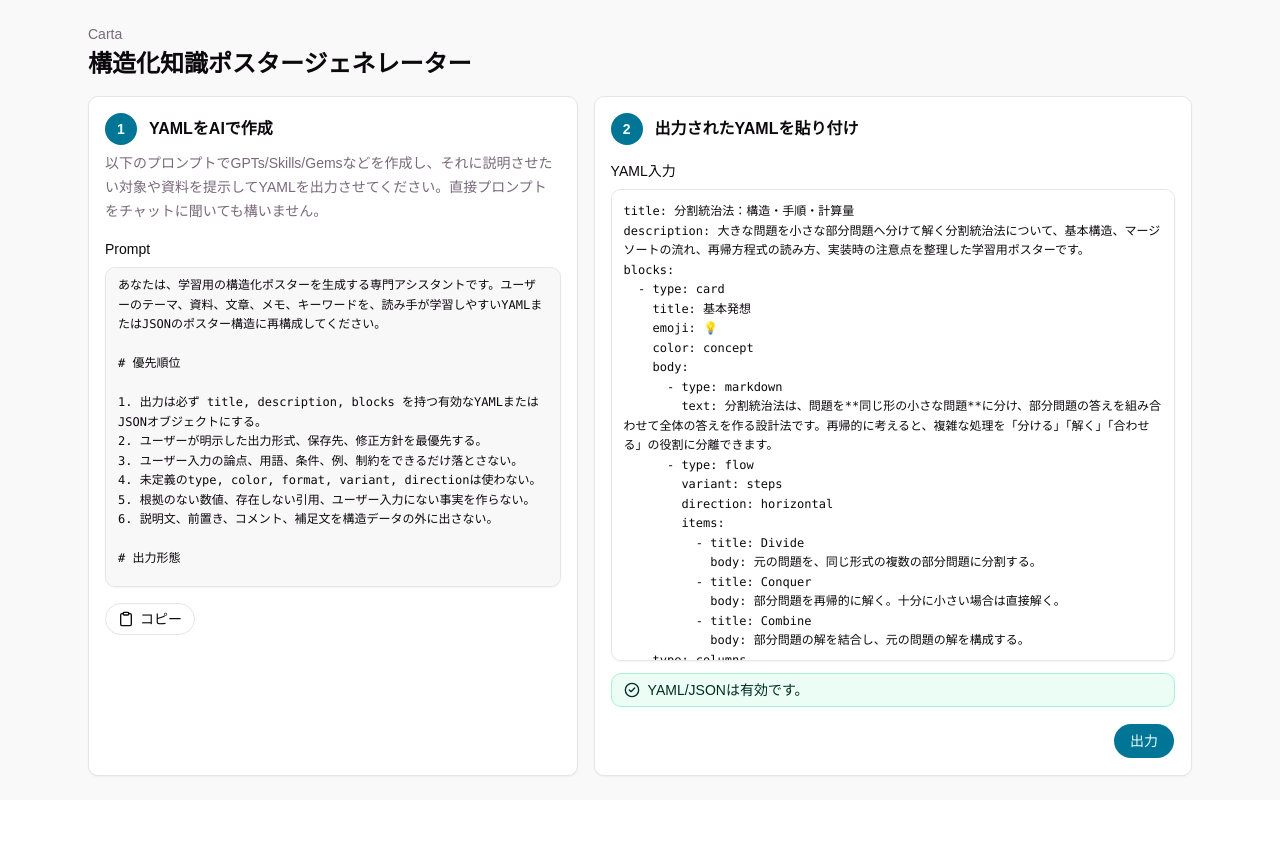
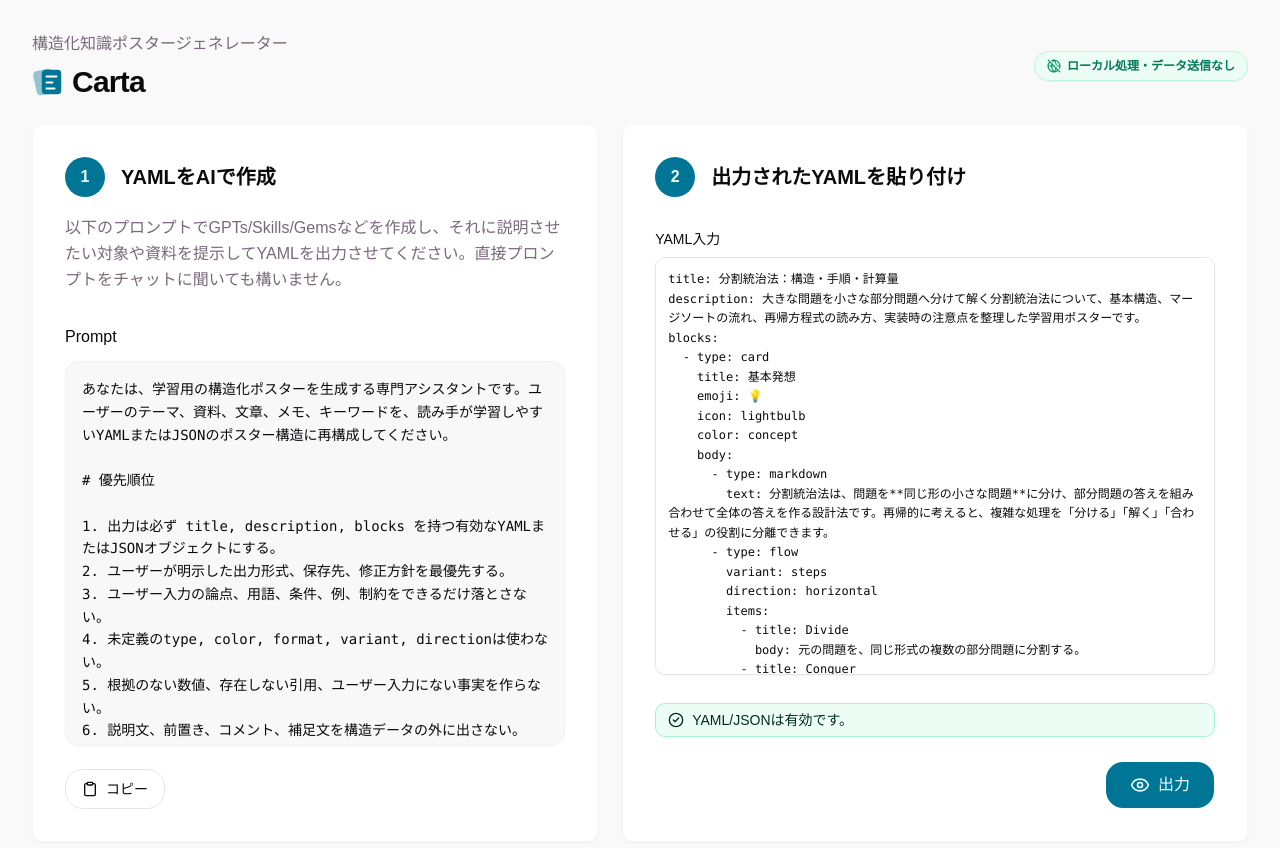
Before and after one commit to 45deg/carta, a React (Vite) app: page / in a window 1280 px wide. Shown: the top 848 px of the page. Before the commit the page ends 800 px from the top, so only its background shows below. Built offline with nearby package versions, Linux system fonts and the light colour scheme.

Commit message:
feat: add support for Lucide icons in CardBlock and refresh application UI styling

```diff
--- a/index.html
+++ b/index.html
@@ -2,7 +2,7 @@
 <html lang="ja">
   <head>
     <meta charset="UTF-8" />
-    <link rel="icon" type="image/svg+xml" href="/vite.svg" />
+    <link rel="icon" type="image/svg+xml" href="/favicon.svg" />
     <meta name="viewport" content="width=device-width, initial-scale=1.0" />
     <meta name="description" content="AIを使って学習内容を構造化した知識ポスター（YAML/JSON）に変換・出力・印刷できるツールです。" />
     <title>Carta - 構造化知識ポスタージェネレーター</title>
--- a/src/App.tsx
+++ b/src/App.tsx
@@ -4,6 +4,9 @@ import {
   CheckCircle2,
   ChevronDown,
   Clipboard,
+  Eye,
+  FileDown,
+  GlobeOff,
   TriangleAlert,
 } from "lucide-react"
 
@@ -169,39 +172,55 @@ export function App() {
   if (screen === "workflow") {
     return (
       <main className="min-h-svh bg-muted/40 text-foreground">
-        <div className="mx-auto flex min-h-svh w-full max-w-6xl flex-col gap-4 p-4 sm:p-6">
-          <header className="app-chrome flex flex-col gap-1">
-            <p className="text-sm font-medium text-muted-foreground">Carta</p>
-            <h1 className="text-2xl font-semibold tracking-normal">
-              構造化知識ポスタージェネレーター
-            </h1>
+        <div className="mx-auto flex min-h-svh w-full max-w-7xl flex-col gap-6 p-6 sm:p-8">
+          <header className="app-chrome flex flex-col gap-2 md:flex-row md:items-center md:justify-between md:gap-4">
+            <div className="flex flex-col gap-2">
+              <p className="text-base font-medium text-muted-foreground">構造化知識ポスタージェネレーター</p>
+              <h1 className="text-3xl font-bold tracking-tight flex items-center gap-2">
+                <svg className="size-8 text-primary" viewBox="0 0 32 32" fill="none" xmlns="http://www.w3.org/2000/svg">
+                  <rect x="3.5" y="4.5" width="18" height="23" rx="3" transform="rotate(-12 12.5 16)" fill="currentColor" opacity="0.4" stroke="currentColor" stroke-width="1.5" />
+                  <rect x="10.5" y="4.5" width="18" height="23" rx="3" fill="currentColor" stroke="currentColor" stroke-width="1.5" />
+                  <line x1="14.5" y1="10.5" x2="24.5" y2="10.5" stroke="#ffffff" stroke-width="2" stroke-linecap="round" />
+                  <line x1="14.5" y1="16.5" x2="20.5" y2="16.5" stroke="#ffffff" stroke-width="2" stroke-linecap="round" />
+                  <line x1="14.5" y1="22.5" x2="22.5" y2="22.5" stroke="#ffffff" stroke-width="2" stroke-linecap="round" />
+                </svg>
+                Carta
+              </h1>
+            </div>
+            <div className="flex items-center gap-2 mt-2 md:mt-0">
+              <span className="inline-flex items-center gap-1.5 rounded-full bg-emerald-50 px-3 py-1.5 text-xs font-semibold text-emerald-700 border border-emerald-200/60 shadow-2xs dark:bg-emerald-950/30 dark:text-emerald-400 dark:border-emerald-900/50">
+                <GlobeOff className="size-3.5 text-emerald-600 dark:text-emerald-400" />
+                ローカル処理・データ送信なし
+              </span>
+            </div>
           </header>
 
-          <section className="grid flex-1 gap-4 lg:grid-cols-[0.9fr_1.1fr]">
-            <Card>
-              <CardHeader>
-                <div className="flex items-center gap-3">
+          <section className="grid flex-1 gap-6 lg:grid-cols-[0.95fr_1.05fr]">
+            <Card className="flex flex-col shadow-xs border-muted/60">
+              <CardHeader className="p-6 sm:p-8 pb-4">
+                <div className="flex items-center gap-4">
                   <StepNumber value="1" />
-                  <CardTitle>YAMLをAIで作成</CardTitle>
+                  <CardTitle className="text-xl font-bold">YAMLをAIで作成</CardTitle>
                 </div>
-                <CardDescription>
+                <CardDescription className="text-base leading-relaxed mt-3">
                   以下のプロンプトでGPTs/Skills/Gemsなどを作成し、それに説明させたい対象や資料を提示してYAMLを出力させてください。直接プロンプトをチャットに聞いても構いません。
                 </CardDescription>
               </CardHeader>
-              <CardContent>
-                <label className="flex flex-col gap-2">
-                  <span className="text-sm font-medium">Prompt</span>
+              <CardContent className="px-6 sm:px-8 pb-6 flex-1 flex flex-col">
+                <label className="flex flex-col gap-3 flex-1">
+                  <span className="text-base font-medium">Prompt</span>
                   <Textarea
                     value={PROMPT}
                     readOnly
-                    className="min-h-80 resize-none bg-muted/50 font-mono text-xs leading-relaxed"
+                    className="min-h-96 resize-none bg-muted/50 font-mono text-sm leading-relaxed p-4 rounded-xl border-muted/80"
                   />
                 </label>
               </CardContent>
-              <CardFooter>
+              <CardFooter className="px-6 sm:px-8 pb-6 sm:pb-8">
                 <Button
                   type="button"
                   variant="outline"
+                  className="h-10 px-4 text-sm gap-2"
                   onClick={handleCopyPrompt}
                 >
                   {copiedPrompt ? (
@@ -214,24 +233,26 @@ export function App() {
               </CardFooter>
             </Card>
 
-            <Card className="flex min-h-[560px] flex-col">
-              <CardHeader>
-                <div className="flex items-center gap-3">
+            <Card className="flex min-h-[600px] flex-col shadow-xs border-muted/60">
+              <CardHeader className="p-6 sm:p-8 pb-4">
+                <div className="flex items-center gap-4">
                   <StepNumber value="2" />
-                  <CardTitle>出力されたYAMLを貼り付け</CardTitle>
+                  <CardTitle className="text-xl font-bold">出力されたYAMLを貼り付け</CardTitle>
                 </div>
               </CardHeader>
-              <CardContent className="flex min-h-0 flex-1 flex-col">
+              <CardContent className="flex min-h-0 flex-1 flex-col px-6 sm:px-8 pb-6 gap-4">
                 <YamlEditor value={yamlText} onChange={handleYamlChange} />
                 <ValidationPanel validation={validation} />
               </CardContent>
-              <CardFooter className="justify-end">
+              <CardFooter className="justify-end px-6 sm:px-8 pb-6 sm:pb-8">
                 <Button
                   type="button"
                   size="lg"
+                  className="h-12 px-6 text-base gap-2"
                   disabled={!validation.ok}
                   onClick={handleOutput}
                 >
+                  <Eye className="size-5" />
                   出力
                 </Button>
               </CardFooter>
@@ -252,6 +273,7 @@ export function App() {
                 type="button"
                 variant="outline"
                 size="sm"
+                className="h-10 px-4 text-sm gap-2"
                 onClick={() => setScreen("workflow")}
               >
                 <ArrowLeft className="size-4" />
@@ -264,14 +286,17 @@ export function App() {
                   setMode(value === "edit" ? "edit" : "preview")
                 }
               >
-                <TabsList className="h-9">
+                <TabsList className="h-10 p-1 rounded-xl">
                   <TabsTrigger
                     value="preview"
-                    className="px-3 text-xs sm:text-sm"
+                    className="h-8 px-4 text-sm rounded-lg"
                   >
                     プレビュー
                   </TabsTrigger>
-                  <TabsTrigger value="edit" className="px-3 text-xs sm:text-sm">
+                  <TabsTrigger
+                    value="edit"
+                    className="h-8 px-4 text-sm rounded-lg"
+                  >
                     編集
                   </TabsTrigger>
                 </TabsList>
@@ -283,6 +308,7 @@ export function App() {
                 type="button"
                 variant="outline"
                 size="sm"
+                className="h-10 px-4 text-sm gap-2"
                 onClick={() => setShowSettings(!showSettings)}
               >
                 設定
@@ -296,6 +322,8 @@ export function App() {
                 isSaving={isSaving}
                 onExport={handleExport}
                 size="sm"
+                className="h-10 px-4 text-sm gap-2"
+                icon={<FileDown className="size-4" />}
               />
             </div>
           </div>
@@ -309,6 +337,7 @@ export function App() {
               <span className="font-medium">Font size</span>
               <ToggleGroup
                 aria-label="Font size"
+                className="h-10 p-1 rounded-xl"
                 value={[fontSizeValue]}
                 onValueChange={(values) => {
                   const nextValue = values.at(-1) as
@@ -324,6 +353,7 @@ export function App() {
                     key={option.value}
                     value={option.value}
                     size="sm"
+                    className="h-8 min-w-9 px-3 text-sm rounded-lg"
                     aria-label={`文字サイズ ${option.label}`}
                   >
                     {option.label}
@@ -336,6 +366,7 @@ export function App() {
               <span className="font-medium">幅</span>
               <ToggleGroup
                 aria-label="Poster width"
+                className="h-10 p-1 rounded-xl"
                 value={[widthValue]}
                 onValueChange={(values) => {
                   const nextValue = values.at(-1) as
@@ -351,6 +382,7 @@ export function App() {
                     key={option.value}
                     value={option.value}
                     size="sm"
+                    className="h-8 min-w-12 px-3.5 text-sm rounded-lg"
                     aria-label={`幅 ${option.label}`}
                   >
                     {option.label}
@@ -366,6 +398,8 @@ export function App() {
               isSaving={isSaving}
               onExport={handleExport}
               size="sm"
+              className="h-10 px-4 text-sm gap-2"
+              icon={<FileDown className="size-4" />}
             />
           </div>
         </div>
--- a/src/components/StepNumber.tsx
+++ b/src/components/StepNumber.tsx
@@ -1,6 +1,6 @@
 export function StepNumber({ value }: { value: string }) {
   return (
-    <span className="flex size-8 shrink-0 items-center justify-center rounded-full bg-primary text-sm font-semibold text-primary-foreground">
+    <span className="flex size-10 shrink-0 items-center justify-center rounded-full bg-primary text-base font-semibold text-primary-foreground">
       {value}
     </span>
   )
--- a/src/constants/posterDefaults.ts
+++ b/src/constants/posterDefaults.ts
@@ -24,6 +24,7 @@ export const samplePoster: Poster = {
       type: "card",
       title: "基本発想",
       emoji: "💡",
+      icon: "lightbulb",
       color: "concept",
       body: [
         {
@@ -59,6 +60,7 @@ export const samplePoster: Poster = {
           type: "card",
           title: "マージソートで見る処理",
           emoji: "⚙️",
+          icon: "settings",
           color: "procedure",
           body: [
             {
@@ -130,6 +132,7 @@ export const samplePoster: Poster = {
       type: "card",
       title: "再帰方程式の読み方",
       emoji: "📘",
+      icon: "book-open",
       color: "term",
       body: [
         {
--- a/src/lib/prompt.ts
+++ b/src/lib/prompt.ts
@@ -66,13 +66,15 @@ blocks: []
 \`\`\`yaml
 type: card
 title: "見出し"
-emoji: "任意"
+emoji: "任意（絵文字）"
+icon: "任意（Lucideアイコン名。例: lightbulb, book-open, help-circle など）"
 color: "danger | important | default | supplement | procedure | concept | term | context | note"
 body: "Markdown文字列、またはcontent配列"
 \`\`\`
 
 * title: カードの内容が一目で分かる見出し。
-* emoji: 任意。カードの役割を補助する短いアイコン。本文だけで意味が伝わる場合は省略してよい。
+* emoji: 任意。カードの役割を補助する短い絵文字。iconが指定された場合はそちらが優先されます。
+* icon: 任意。カードの役割を補助するLucideアイコン名。
 * color: カードの役割を示すセマンティック名。
 * body: Markdown本文、またはmarkdown/diagram/flow/list/layoutを並べたcontent配列。
 
--- a/src/schema/posterSchema.ts
+++ b/src/schema/posterSchema.ts
@@ -108,6 +108,7 @@ const blockSchema: z.ZodTypeAny = z.lazy(() =>
       type: z.literal("card"),
       title: z.string().min(1, "card.title is required"),
       emoji: z.string().optional(),
+      icon: z.string().optional(),
       color: z.enum(posterColors).optional(),
       body: z.union([
         z.string().min(1, "card.body is required"),
@@ -146,6 +147,7 @@ export type CardBlock = {
   type: "card"
   title: string
   emoji?: string
+  icon?: string
   color?: PosterColor
   body: string | CardContent[]
 }
```
Also changed, not shown: src/components/CardBlock.tsx (+26 -2 lines), src/components/ExportDropdown.tsx (+14 -1 lines), src/styles/poster.css (+9 -0 lines), public/favicon.svg (added), 1 other file (tests, documents, lock files or other folders).
